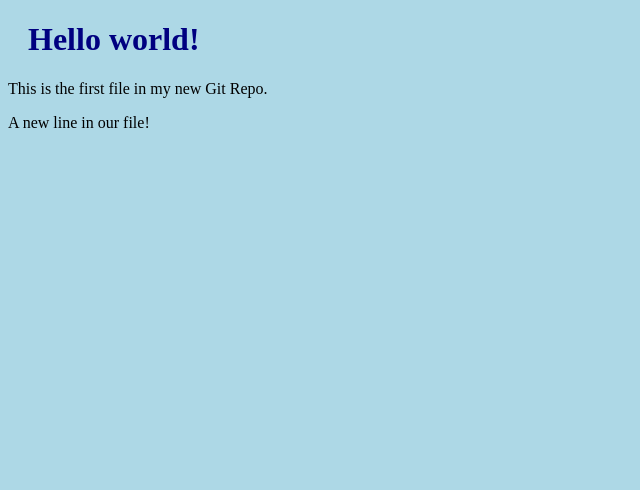
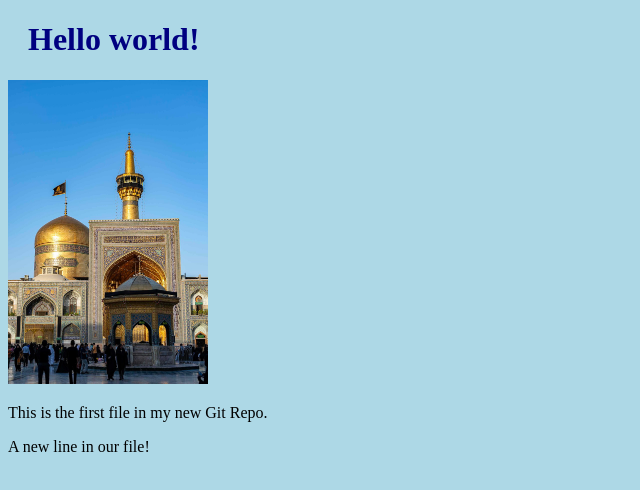
Before and after one commit to AliSafa/hello-world, a plain HTML site: page index.html in a window 1280 px wide. Shown: the whole page, without its empty margins (0-640 px from the left). Drawn offline with Linux system fonts and the light colour scheme.

Commit message:
add image

```diff
--- a/index.html
+++ b/index.html
@@ -9,8 +9,10 @@
 <body>
 
     <h1>Hello world!</h1>
+    <div><img src="img_hello_world.jpg" alt="Hello World from Space" style="width:200px;max-width:960px"></div>
     <p>This is the first file in my new Git Repo.</p>
     <p>A new line in our file!</p>
+
 </body>
 
-</html>
+</html
```
Also changed, not shown: img_hello_world.jpg (added).
